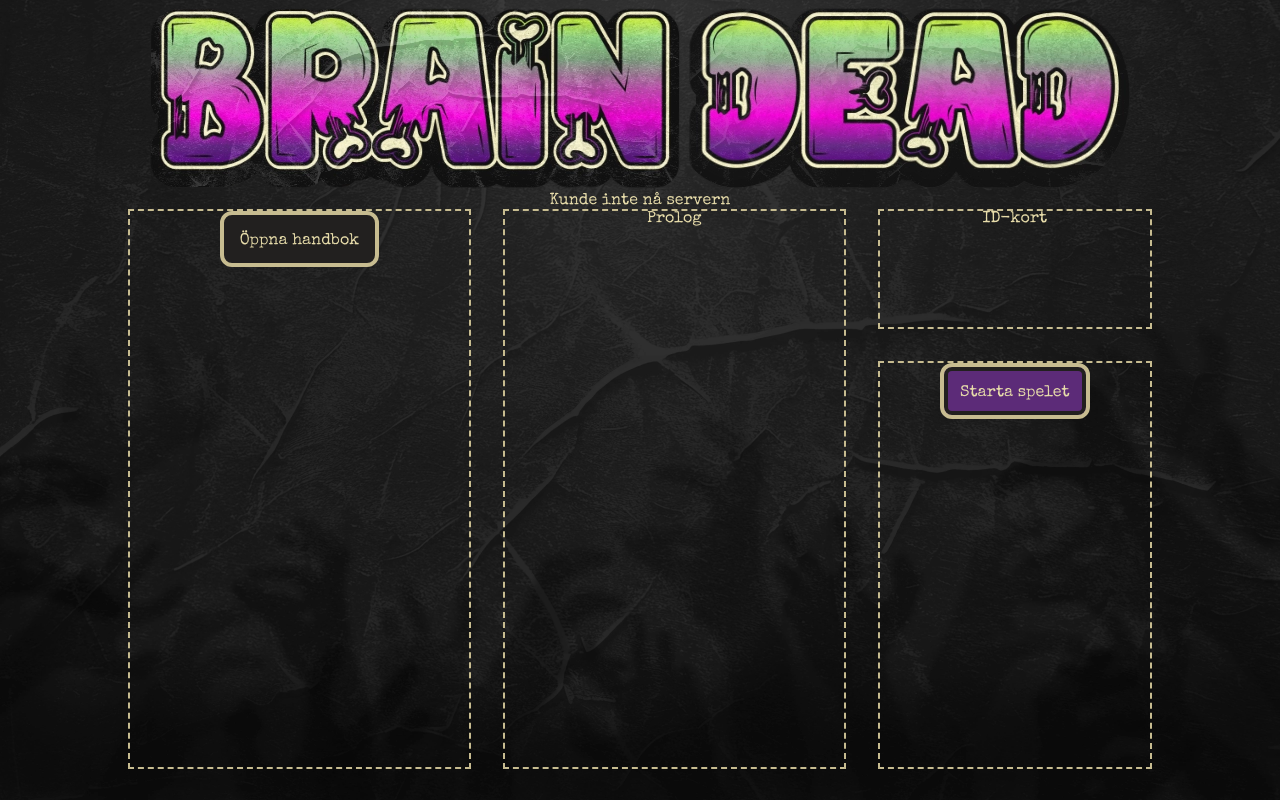
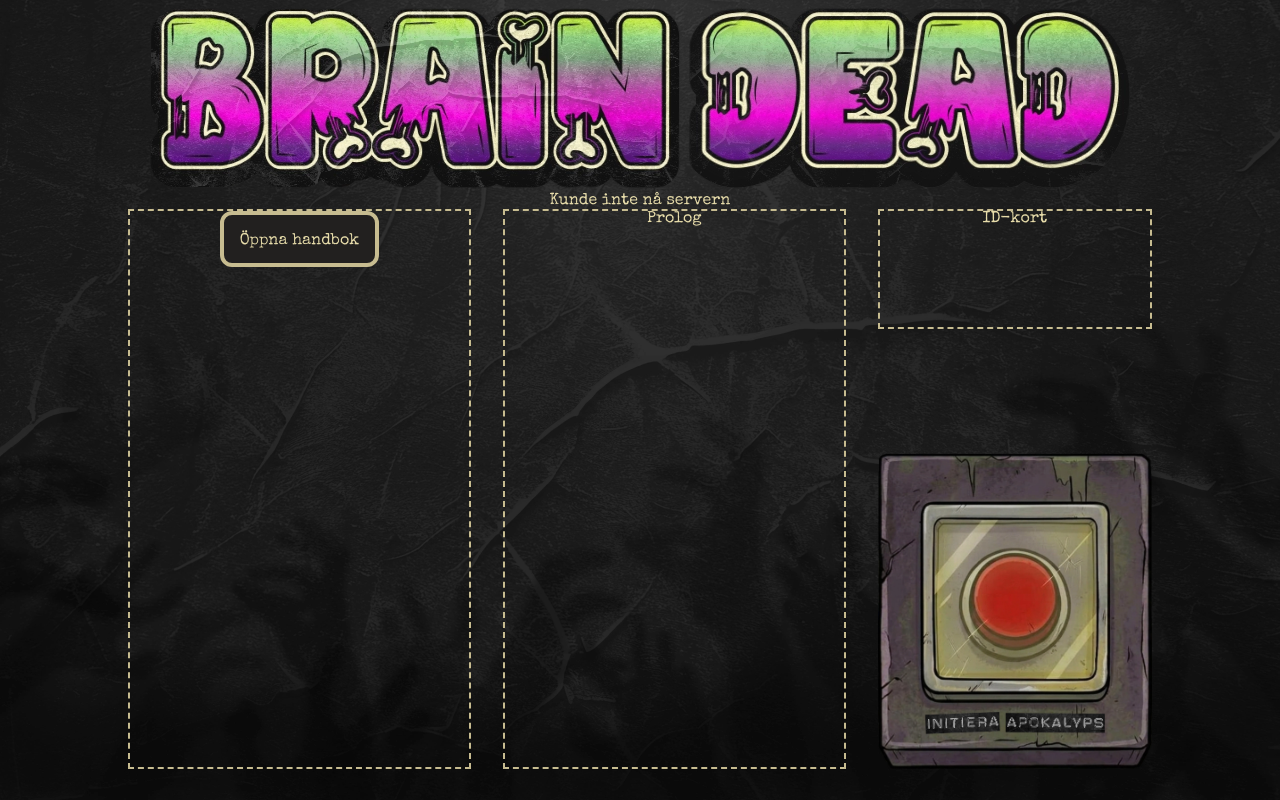
Before and after one commit to TatjanaTrajkovic/BrainDead, a Vue app in the folder frontend/: page / in a window 1280 px wide. Built offline with nearby package versions, Linux system fonts and the light colour scheme; no server answers.

Commit message:
Replace placeholder start button with `StartButton` component
Closes #110

```diff
--- a/frontend/src/views/HomeView.vue
+++ b/frontend/src/views/HomeView.vue
@@ -4,6 +4,7 @@ import { useRouter } from 'vue-router';
 import { useGame } from '@/composables/useGame';
 import SessionMenu from '@/components/SessionMenu.vue';
 import HandbookOpen from '@/components/HandbookOpen.vue';
+import StartButton from '@/components/StartButton.vue';
 import { handbookPages } from '@/data/handbook';
 
 const router = useRouter();
@@ -55,9 +56,8 @@ function handleResume() {
     </div>
     <div class="area-prolog placeholder">Prolog</div>
     <div class="area-id placeholder">ID-kort</div>
-    <div class="area-start placeholder">
-      <!-- Tillfällig knapp tills StartButton finns -->
-      <button type="button" class="btn btn-purple" @click="openMenu">Starta spelet</button>
+    <div class="area-start">
+      <StartButton class="start-button" @start="openMenu" />
     </div>
   </div>
 
@@ -99,6 +99,13 @@ function handleResume() {
 }
 .area-start {
   grid-area: start;
+  display: flex;
+  justify-content: center;
+  align-items: flex-end;
+}
+
+.start-button {
+  max-width: 280px;
 }
 
 /* Tillfälligt, tas bort när alla komponenter är inkopplade */
```
